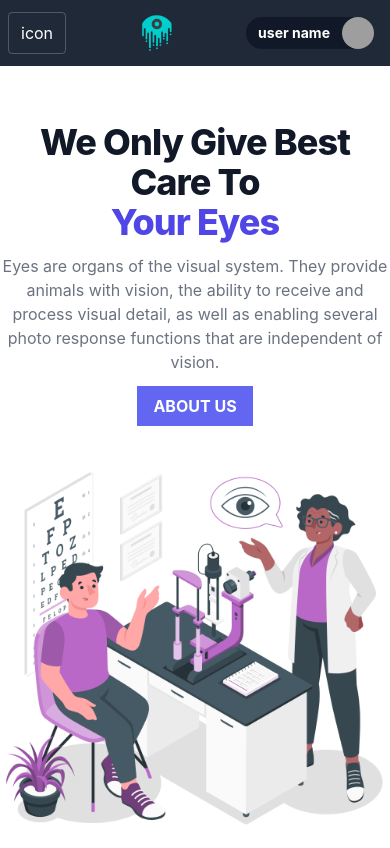
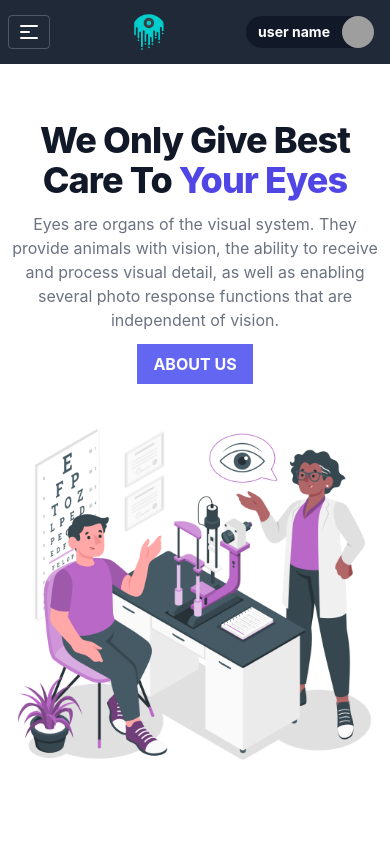
Before and after one commit to SohagHosen/Eye-Care, a React (Create React App) app: page / in a window 390 px wide. Built offline with nearby package versions, Linux system fonts and the light colour scheme; grey boxes are pictures that could not be loaded.

Commit message:
update nav

```diff
--- a/package.json
+++ b/package.json
@@ -8,6 +8,7 @@
     "@testing-library/user-event": "^12.1.10",
     "react": "^17.0.2",
     "react-dom": "^17.0.2",
+    "react-icons": "^4.3.1",
     "react-router-dom": "^5.3.0",
     "react-scripts": "4.0.3",
     "web-vitals": "^1.0.1"
--- a/src/components/heroSection/HeroSection.js
+++ b/src/components/heroSection/HeroSection.js
@@ -2,13 +2,13 @@ import React from "react";
 import banner from "../../assets/images/banner.png";
 function HeroSection() {
   return (
-    <div class="container mx-auto mt-14">
+    <div class="container px-3 md:px-0 mx-auto mt-14">
       <div class="md:flex gap-x-2">
         <main class="md:w-1/2  flex justify-center items-center">
           <div class="text-center lg:text-left">
             <h1 class="text-4xl tracking-tight font-extrabold text-gray-900 sm:text-5xl md:text-6xl">
-              <span class="block xl:inline">We Only Give Best Care To </span>
-              <span class="block text-indigo-600 xl:inline">Your Eyes</span>
+              <span class=" xl:inline">We Only Give Best Care To </span>
+              <span class=" text-indigo-600 xl:inline">Your Eyes</span>
             </h1>
             <p class="mt-3  text-gray-500 sm:mt-5  sm:max-w-xl sm:mx-auto md:mt-5  lg:mx-0">
               Eyes are organs of the visual system. They provide animals with
--- a/src/components/navbar/Navbar.js
+++ b/src/components/navbar/Navbar.js
@@ -1,5 +1,6 @@
 import React, { useState } from "react";
 import { Link, NavLink } from "react-router-dom";
+import { HiOutlineMenuAlt1 } from "react-icons/hi";
 import logo from "../../assets/images/logo.png";
 function Navbar() {
   const [toggleNav, setToggleNav] = useState(false);
@@ -11,10 +12,9 @@ function Navbar() {
         <div className="block md:hidden">
           <button
             onClick={() => setToggleNav(!toggleNav)}
-            className="flex items-center px-3 py-2 border border-opacity-25 rounded   hover:text-white hover:border-white"
+            className="flex items-center px-2 py-1 border border-opacity-25 rounded   hover:text-white hover:border-white"
           >
-            {/* <FontAwesomeIcon icon={faBars} /> */}
-            icon
+            <HiOutlineMenuAlt1 className="text-2xl" />
           </button>
         </div>
         <div className="flex items-center flex-shrink-0 text-white md:mr-6">
```
Also changed, not shown: 1 other file (tests, documents, lock files or other folders).
